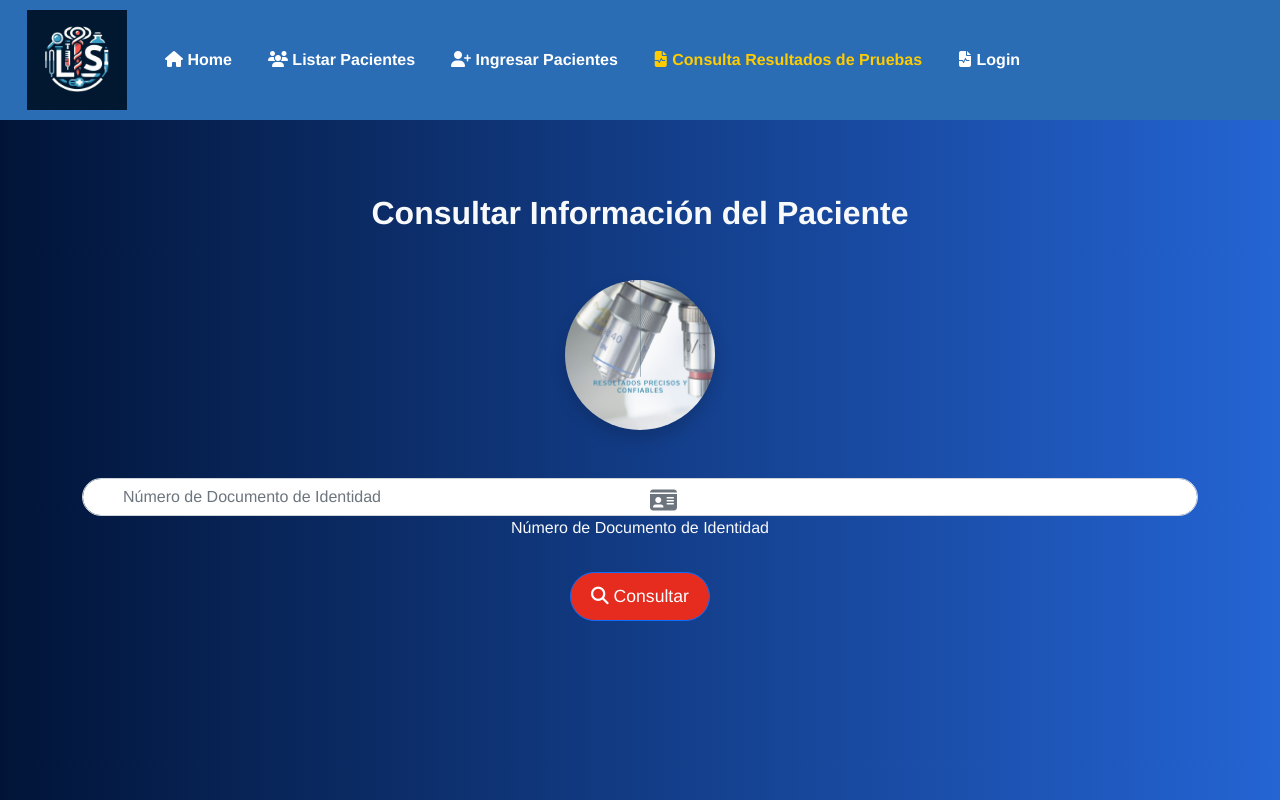
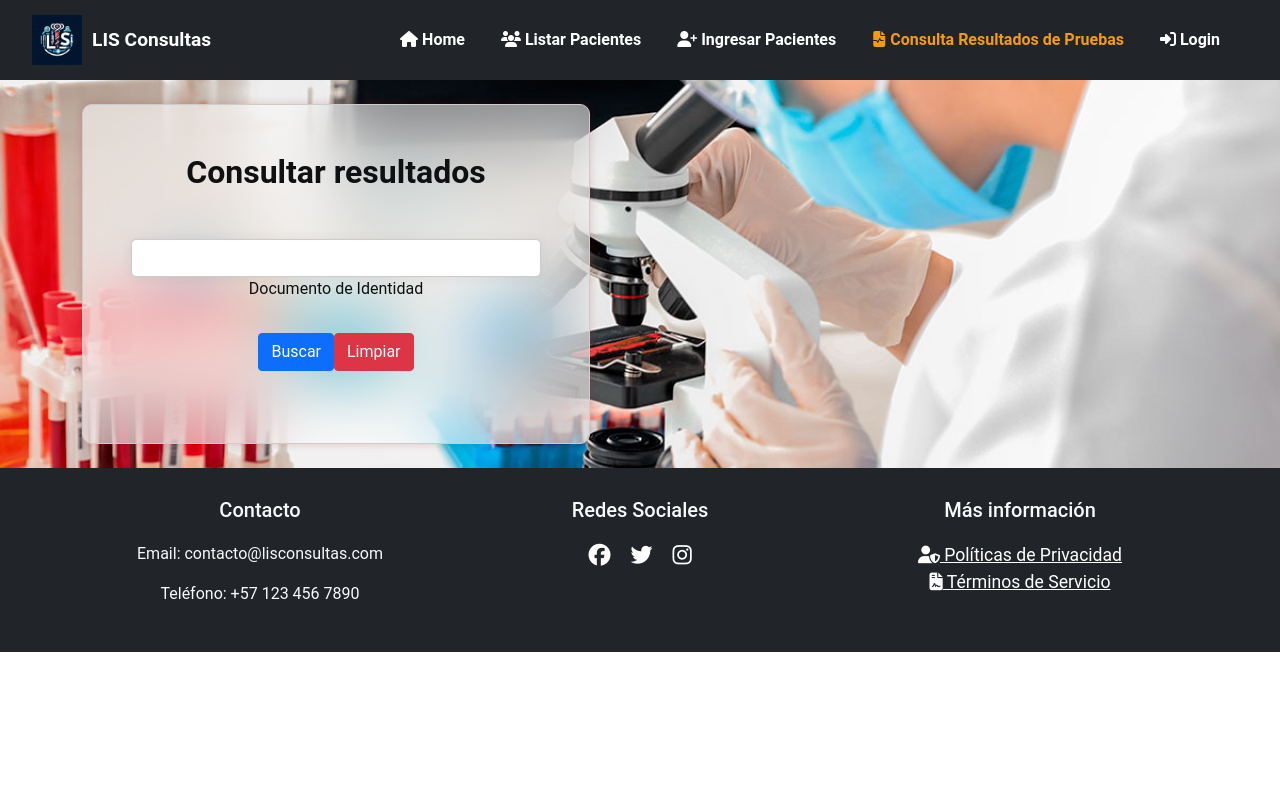
Before and after one commit to Andresf-Asprilla/lisconsultas, a Vue app: page /ConsultaResultados in a window 1280 px wide. Shown: the top 800 px of the page. Built offline with nearby package versions, Linux system fonts and the light colour scheme.

Commit message:
listo todo

```diff
--- a/package.json
+++ b/package.json
@@ -13,6 +13,7 @@
     "@fortawesome/free-brands-svg-icons": "^6.6.0",
     "@fortawesome/free-solid-svg-icons": "^6.6.0",
     "@fortawesome/vue-fontawesome": "^3.0.8",
+    "axios": "^1.7.7",
     "core-js": "^3.8.3",
     "vue": "^3.2.13",
     "vue-router": "^4.4.5"
--- a/src/App.vue
+++ b/src/App.vue
@@ -1,15 +1,16 @@
 <template>
   <div id="app">
-    <nav class="navbar navbar-expand-lg" style="background-color: #2a6db5; color: white;">
+    <nav class="navbar navbar-expand-lg navbar-dark bg-dark" style="background-color: #343a40;">
       <div class="container-fluid">
         <a class="navbar-brand" href="#">
-          <img src="@/assets/LIS.jpeg" alt="Logo del Lab" class="logo" style="width: 100px; height: auto;" />
+          <img src="@/assets/LIS.jpeg" alt="Logo del Lab" class="logo" />
+          <span class="brand-text">LIS Consultas</span>
         </a>
         <button class="navbar-toggler" type="button" data-bs-toggle="collapse" data-bs-target="#navbarNavDropdown" aria-controls="navbarNavDropdown" aria-expanded="false" aria-label="Toggle navigation">
           <span class="navbar-toggler-icon"></span>
         </button>
         <div class="collapse navbar-collapse" id="navbarNavDropdown">
-          <ul class="navbar-nav">
+          <ul class="navbar-nav ms-auto">
             <li class="nav-item">
               <router-link class="nav-link" to="/home">
                 <i class="fas fa-home"></i> Home
@@ -32,7 +33,7 @@
             </li>
             <li class="nav-item">
               <router-link class="nav-link" to="/login">
-                <i class="fas fa-file-medical-alt"></i> Login
+                <i class="fas fa-sign-in-alt"></i> Login
               </router-link>
             </li>
           </ul>
@@ -42,7 +43,7 @@
 
     <router-view />
 
-    <footer class="footer">
+    <footer class="footer bg-dark text-light">
       <div class="container">
         <div class="row">
           <div class="col text-center">
@@ -53,13 +54,13 @@
           <div class="col text-center">
             <h5>Redes Sociales</h5>
             <a href="https://facebook.com" target="_blank">
-              <i class="fab fa-facebook fa-lg"></i>
+              <i class="fab fa-facebook fa-lg text-white"></i>
             </a>
             <a href="https://twitter.com" target="_blank">
-              <i class="fab fa-twitter fa-lg"></i>
+              <i class="fab fa-twitter fa-lg text-white"></i>
             </a>
             <a href="https://instagram.com" target="_blank">
-              <i class="fab fa-instagram fa-lg"></i>
+              <i class="fab fa-instagram fa-lg text-white"></i>
             </a>
           </div>
           <div class="col text-center">
@@ -79,63 +80,66 @@
 
 <style scoped>
 #app {
-  font-family: Avenir, Helvetica, Arial, sans-serif;
+  font-family: 'Roboto', sans-serif;
   -webkit-font-smoothing: antialiased;
   -moz-osx-font-smoothing: grayscale;
   text-align: center;
-  color: #ffffff; /* Cambiar color del texto */
+  color: #ffffff;
 }
 
-nav {
-  padding: 5px 15px; /* Ajustar padding de la barra */
+.navbar {
+  padding: 10px 20px;
 }
 
 .navbar-brand {
   font-weight: bold;
-  font-size: 2rem; /* Aumentar tamaño de la fuente del logo */
+  font-size: 1.5rem;
+  display: flex;
+  align-items: center;
 }
 
 .logo {
-  width: 80px; /* Ajustar el tamaño del logo */
-  margin-right: 10px; /* Espaciado entre el logo y el texto */
+  width: 50px;
+  margin-right: 10px;
 }
 
 .brand-text {
-  color: #ffffff; /* Color del texto del logo */
+  color: #ffffff;
+  font-size: 1.2rem;
 }
 
-nav a {
+.navbar-nav .nav-link {
   font-weight: bold;
-  color: #ffffff; /* Color de las letras en la barra de navegación */
-  transition: color 0.3s;
-  margin-right: 20px; /* Espaciado entre los elementos */
+  color: #ffffff;
+  margin-right: 20px;
+  transition: color 0.3s ease;
 }
 
-nav a:hover {
-  color: #ffcc00; /* Color de texto al pasar el mouse */
+.navbar-nav .nav-link:hover {
+  color: #f39c12;
 }
 
-nav a.router-link-exact-active {
-  color: #ffcc00; /* Color activo */
+.navbar-nav .router-link-exact-active {
+  color: #f39c12;
 }
 
-/* Estilos para el footer */
 .footer {
-  background-color: #2a6db5; /* Cambiar el color de la barra inferior */
+  background-color: #343a40;
   color: white;
-  padding: 20px 0; /* Aumentar padding para mayor espacio */
+  padding: 30px 0;
 }
 
 .footer h5 {
-  margin-bottom: 10px;
+  margin-bottom: 20px;
 }
 
 .footer a {
   color: white;
-  margin: 0 5px;
+  margin: 0 10px;
+  font-size: 1.1rem;
 }
 
 .footer a:hover {
-  text-decoration: underline;
+  color: #f39c12;
 }
 </style>
--- a/src/router/index.js
+++ b/src/router/index.js
@@ -7,6 +7,7 @@ import ActualizarPacientesView from '../views/ActualizarPacientesView.vue'
 import DetallesPacientesView from '../views/DetallesPacientesView.vue'
 import ActualizarPruebasPPacientesView from '../views/ActualizarPruebasPPacientesView.vue'
 import LogView from '../views/LogView.vue';
+import VerResultados from '@/views/VerResultados.vue'
 
 const routes = [
   {
@@ -49,6 +50,11 @@ const routes = [
     name: 'DetallesPacientes',
     component: DetallesPacientesView
   },
+  {
+    path: '/VerResultados/:id',
+    name: 'VerResultados',
+    component: VerResultados
+  },
 
   {
     path: '/about',
--- a/src/views/ConultaResultadosView.vue
+++ b/src/views/ConultaResultadosView.vue
@@ -1,155 +1,80 @@
 <template>
-  <section class="text-center gradient-background">
+  <section class="text-center text-lg-start">
     <div class="container py-4">
-      <!-- Título principal -->
-      <h2 class="fw-bold mb-5 text-light">Consultar Información del Paciente</h2>
-
-      <!-- Imagen decorativa -->
-      <div class="image-container mb-5">
-        <img src="@/assets/lis2.jpeg" alt="Consulta médica" class="img-fluid rounded-circle shadow">
-      </div>
-
-      <!-- Campo de entrada para el número de documento -->
-      <div class="form-outline mb-4">
-        <i class="fas fa-id-card icon"></i> <!-- Icono de documento -->
-        <input
-          type="tel"
-          id="documentInput"
-          class="form-control"
-          v-model="documentId"
-          placeholder="Número de Documento de Identidad"
-          required
-        />
-        <label class="form-label text-light" for="documentInput">Número de Documento de Identidad</label>
-      </div>
-
-      <!-- Botón de consulta -->
-      <button type="button" class="btn btn-primary" @click="fetchPatientData">
-        <i class="fas fa-search"></i> Consultar
-      </button>
-
-      <!-- Mostrar datos del paciente -->
-      <div v-if="patientData" class="mt-4 text-light">
-        <h3 class="section-title">Datos del Paciente:</h3>
-        <p><strong><i class="fas fa-user"></i> Nombres:</strong> {{ patientData.name }}</p>
-        <p><strong><i class="fas fa-user"></i> Apellidos:</strong> {{ patientData.lastname }}</p>
-        <p><strong><i class="fas fa-birthday-cake"></i> Edad:</strong> {{ patientData.age }}</p>
-        <p><strong><i class="fas fa-venus-mars"></i> Género:</strong> {{ patientData.gender }}</p>
-        <p><strong><i class="fas fa-hospital"></i> EPS:</strong> {{ patientData.epsName }}</p>
-
-        <h3 class="section-title">Resultados del Perfil Lipídico:</h3>
-        <p><strong><i class="fas fa-vial"></i> HDL:</strong> {{ lipidProfile.hdl }}</p>
-        <p><strong><i class="fas fa-vial"></i> LDL:</strong> {{ lipidProfile.ldl }}</p>
-        <p><strong><i class="fas fa-vial"></i> Triglicéridos:</strong> {{ lipidProfile.trig }}</p>
-        <p><strong><i class="fas fa-vial"></i> Colesterol Total:</strong> {{ lipidProfile.cholt }}</p>
+      <div class="row g-0 align-items-center">
+        <div class="col-lg-6 mb-5 mb-lg-0">
+          <div class="card cascading-right" style="
+              background: hsla(0, 0%, 100%, 0.55);
+              backdrop-filter: blur(30px);">
+            <div class="card-body p-5 shadow-5 text-center">
+              <h2 class="fw-bold mb-5">Consultar resultados</h2>
+              <form @submit.prevent="searchId"> <!-- Prevent form submission -->
+                <div class="form-outline mb-4">
+                  <input type="tel" id="form3Example4" class="form-control" v-model="documentUser" required/>
+                  <label class="form-label" for="form3Example4">Documento de Identidad</label>
+                </div>
+                <button type="submit" class="btn btn-primary btn-block mb-4">Buscar</button>
+                <button type="reset" class="btn btn-danger btn-block mb-4">Limpiar</button>
+              </form>
+            </div>
+          </div>
+        </div>
       </div>
     </div>
   </section>
 </template>
 
+<style scoped>
+.card {
+  border: 1px solid #ccc;
+  box-shadow: 0 0 10px rgba(159, 1, 1, 0.2);
+  border-radius: 10px;
+}
+.fw-bold, .form-label {
+  color: #0e1011;
+}
+.form-control {
+  border: 1px solid #ccc;
+  border-radius: 5px;
+  box-shadow: 0 0 10px rgba(75, 75, 75, 0.1);
+}
+section {
+  background-image: url('../assets/labsb2.jpg');
+  background-size: cover;
+  background-position: center;
+}
+@media (min-width: 992px) {
+  .cascading-right {
+    margin-right: 50px;
+  }
+}
+</style>
+
 <script>
 export default {
   data() {
     return {
-      documentId: '',
-      patientData: null,
-      lipidProfile: {},
-    };
+      userid: null,
+      documentUser: ''
+    }
   },
   methods: {
-    fetchPatientData() {
-      // Reemplaza la URL con tu API real
-      fetch(`https://localhost/lisapi/?consultarPaciente&document=${this.documentId}`)
-        .then((response) => response.json())
-        .then((data) => {
-
-          this.patientData = data.patient;
-          this.lipidProfile = data.lipidProfile; // Asegúrate de que la estructura coincida con tu respuesta
+    searchId(event) {
+      event.preventDefault();
+      const url = `http://localhost/lisapi/?consultarPacientesdoc=${this.documentUser}`
+      fetch(url, { method: "GET" })
+        .then(respuesta => respuesta.json())
+        .then((datosRespuesta) => {
+          if (datosRespuesta.success === 0 || !datosRespuesta[0]?.id) {
+            alert("Usuario no encontrado");
+          } else {
+            console.log(datosRespuesta);
+            this.userid = datosRespuesta[0].id;
+            this.$router.push({ name: 'VerResultados', params: { id: this.userid } });
+          }
         })
-        .catch((error) => {
-          console.error("Error:", error);
-          alert("Error al obtener los datos del paciente.");
-        });
-    },
-  },
-};
-</script>
-
-<style scoped>
-
-.gradient-background {
-  background: linear-gradient(to right, #011438, #2464d4); /* Degradado azul oscuro */
-  min-height: 100vh;
-  padding-top: 50px;
-  padding-bottom: 50px;
-}
-
-
-h2 {
-  color: #ffffff;
-  font-size: 2rem;
-  margin-bottom: 30px;
-}
-
-.image-container img {
-  width: 150px;
-  height: 150px;
-  object-fit: cover;
-  border-radius: 50%;
-  box-shadow: 0 4px 8px rgba(0, 0, 0, 0.2);
-}
-
-
-.form-control {
-  padding-left: 2.5rem; /* Espacio para el ícono */
-  border-radius: 20px;
-}
-
-
-.icon {
-  position: absolute;
-  margin-left: 10px;
-  margin-top: 10px;
-  color: #6c757d;
-  font-size: 1.5rem;
-}
-
-h3.section-title {
-  color: #ffffff;
-  margin-top: 30px;
-  font-size: 1.5rem;
-}
-
-
-p {
-  margin-bottom: 10px;
-}
-
-.btn-primary {
-  background-color: #e52c1f;
-  border-radius: 25px;
-  padding: 10px 20px;
-  font-size: 1.1rem;
-}
-
-
-@media (max-width: 576px) {
-  .image-container img {
-    width: 200px;
-    height: 200px;
-  }
-
-  h2 {
-    font-size: 1.5rem;
-  }
-
-  h3.section-title {
-    font-size: 1.2rem;
-  }
-
-  .btn-primary {
-    font-size: 1rem;
-    padding: 8px 16px;
+        .catch(console.log);
+    }
   }
 }
-</style>
+</script>
--- a/src/views/HomeView.vue
+++ b/src/views/HomeView.vue
@@ -1,38 +1,22 @@
+
+
 <template>
   <div class="home">
     <div class="container text-center mt-5">
   <div class="row align-items-center">
-        <!-- Carrusel de Bootstrap reemplazando la imagen estática -->
-        <div class="col-md-8">
-          <div id="carouselExampleInterval" class="carousel slide" data-bs-ride="carousel">
-            <div class="carousel-inner">
-              <div class="carousel-item active" data-bs-interval="2000">
-                <img src="@/assets/lab1.jpeg" class="d-block w-100 " alt="KFC">
-              </div>
-              <div class="carousel-item" data-bs-interval="2000">
-                <img src="@/assets/IMG-20241010-WA0009.jpg" class="d-block w-100 " alt="KFC">
-              </div>
-              <div class="carousel-item" data-bs-interval="2000">
-                <img src="@/assets/IMG-20241010-WA0008.jpg" class="d-block w-100" alt="La Panadería">
-              </div>
-              <div class="carousel-item" data-bs-interval="2000">
-                <img src="@/assets/IMG-20241010-WA0013.jpg" class="d-block w-100 " alt="Pizzería">
-              </div>
-
-
-            </div>
-            <button class="carousel-control-prev" type="button" data-bs-target="#carouselExampleInterval" data-bs-slide="prev">
-              <span class="carousel-control-prev-icon" aria-hidden="true"></span>
-              <span class="visually-hidden">Previous</span>
-            </button>
-            <button class="carousel-control-next" type="button" data-bs-target="#carouselExampleInterval" data-bs-slide="next">
-              <span class="carousel-control-next-icon" aria-hidden="true"></span>
-              <span class="visually-hidden">Next</span>
-            </button>
-          </div>
+    <!-- Imagen de bienvenida con animación -->
+    <div class="col-md-6 position-relative welcome-carousel">
+      <img
+        v-for="(image, index) in images"
+        :key="index"
+        :src="image"
+        alt="Bienvenida a LisConsultas"
+        class="img-fluid rounded shadow-lg"
+        :class="{ 'active': activeImageIndex === index }"
+      />
     </div>
         <!-- Texto descriptivo en un cuadro -->
-        <div class="col-md-4" style="background-color: #2a6db5;">
+    <div class="col-md-6 d-flex align-items-center">
       <div class="custom-edit-card">
         <div class="card-body2">
           <p class="lead">
@@ -44,13 +28,12 @@
     </div>
   </div>
 
-
       <!-- Características Principales -->
       <div class="features mt-5">
         <div class="row">
           <div class="col-md-4">
             <div
-              class="card text-center mb-4"
+              class="card text-center mb-4 feature-card"
               @mouseenter="activeDescription = 'patients'"
               @mouseleave="activeDescription = null"
             >
@@ -65,7 +48,7 @@
           </div>
           <div class="col-md-4">
             <div
-              class="card text-center mb-4"
+              class="card text-center mb-4 feature-card"
               @mouseenter="activeDescription = 'edit'"
               @mouseleave="activeDescription = null"
             >
@@ -80,7 +63,7 @@
           </div>
           <div class="col-md-4">
             <div
-              class="card text-center mb-4"
+              class="card text-center mb-4 feature-card"
               @mouseenter="activeDescription = 'results'"
               @mouseleave="activeDescription = null"
             >
@@ -95,12 +78,71 @@
           </div>
         </div>
       </div>
+
+      <!-- Barra de progreso -->
+      <div class="progress-section my-5">
+        <h3>Proceso de Gestión</h3>
+        <div class="progress">
+          <div class="progress-bar" role="progressbar" style="width: 75%;" aria-valuenow="75" aria-valuemin="0" aria-valuemax="100">75%</div>
+        </div>
+      </div>
+
+      <!-- Sección de testimonios -->
+<div class="testimonials my-5">
+  <h3>Testimonios</h3>
+  <div class="row">
+    <div class="col-md-4">
+      <div class="testimonial text-center">
+        <div class="testimonial-image">
+          <img src="@/assets/imagen1.jpg" alt="Dr. Juan Pérez" />
+        </div>
+        <p>"LisConsultas ha transformado nuestra forma de gestionar los resultados de laboratorio. ¡Recomendado!"</p>
+        <cite>- Dr. Juan Pérez</cite>
+      </div>
+    </div>
+    <div class="col-md-4">
+      <div class="testimonial text-center">
+        <div class="testimonial-image">
+          <img src="@/assets/imagen2.jpg" alt="Dra. María Gómez" />
+        </div>
+        <p>"La eficiencia y facilidad de uso de LisConsultas nos ha ahorrado mucho tiempo."</p>
+        <cite>- Dra. María Gómez</cite>
+      </div>
+    </div>
+    <div class="col-md-4">
+      <div class="testimonial text-center">
+        <div class="testimonial-image">
+          <img src="@/assets/imagen3.jpg" alt="Lic. Carlos López" />
+        </div>
+        <p>"Un sistema intuitivo y completo para cualquier laboratorio."</p>
+        <cite>- Lic. Carlos López</cite>
+      </div>
+    </div>
+  </div>
+</div>
+
+
+      <div class="news-section my-5">
+        <div class="row">
+          <div class="col-md-6">
+            <div class="news-item">
+            </div>
+          </div>
+          <div class="col-md-6">
+            <div class="news-item">
+            </div>
+          </div>
+        </div>
+      </div>
     </div>
   </div>
 </template>
 
 <script>
 import { FontAwesomeIcon } from '@fortawesome/vue-fontawesome';
+import lab1 from '@/assets/lab1.jpeg';
+import lab2 from '@/assets/lab2.jpg';
+import lab3 from '@/assets/lab3.jpg';
 
 export default {
   name: 'HomeView',
@@ -109,95 +151,188 @@ export default {
   },
   data() {
     return {
-      activeDescription: null, // Almacena la opción activa
+      activeImageIndex: 0, // Almacena el índice de la imagen activa
+      images: [lab1, lab2, lab3],
+      interval: null, // Almacena el intervalo para cambiar imágenes
     };
+  },
+  mounted() {
+    // Inicia el intervalo cuando el componente se monta
+    this.startImageRotation();
+  },
+  beforeUnmount() {
+    // Limpia el intervalo al destruir el componente
+    clearInterval(this.interval);
+  },
+  methods: {
+  startImageRotation() {
+    this.interval = setInterval(() => {
+      // Cambia la imagen activa
+      this.activeImageIndex = (this.activeImageIndex + 1) % this.images.length;
+    }, 3000); // Cambia la imagen cada 3 segundos (3000 ms)
+  },
 },
 };
 </script>
 
 <style scoped>
 .home {
-  background-color: #44617a; /* Color de fondo general */
-  color: #332;
+  background-color: #e9f0f5;
+  color: #333;
   padding: 20px;
 }
+.img-fluid {
+  max-height: 500px;
+  width: 100%;
+  object-fit: cover;
+  box-shadow: 0 4px 8px rgba(0, 0, 0, 0.1);
+}
 
-.img-fluid {
-  max-height: 500px; /* Limitar la altura de la imagen */
-  width: 100%; /* Asegúrate de que ocupe todo el ancho del contenedor */
-  object-fit: cover; /* Mantiene la proporción de la imagen */
+.animated-fade {
+  animation: fade 5s infinite;
+}
+
+@keyframes fade {
+  0%, 100% { opacity: 1; }
+  50% { opacity: 0; }
 }
 
 .icon {
   margin-right: 8px;
-  color: #6aa9e9; /* Color de los iconos */
+  color: #1c87c9;
 }
 
 .large-icon {
   font-size: 3rem;
-  margin-bottom: 10px; /* Espacio debajo del icono */
+  margin-bottom: 10px;
 }
 
 .card {
-  border: 1px solid #dee2e6; /* Borde de las tarjetas */
-  border-radius: 0.5rem; /* Bordes redondeados */
+  border: 1px solid #dee2e6;
+  border-radius: 0.5rem;
   padding: 20px;
-  margin-top: 15px; /* Espacio superior para separar de la imagen */
-  background-color: #0a0231; /* Color de fondo de la tarjeta */
-  color: #ffffff;
+  background-color: #ffffff;
+  color: #333;
+  transition: transform 0.3s, box-shadow 0.3s;
 }
 
 .card-body {
-  padding: 20px; /* Ajustar el padding del cuerpo de la tarjeta */
+  padding: 20px;
 }
+
 .card-body2 {
-  padding: 10px; /* Ajustar el padding del cuerpo de la tarjeta */
-  color: #ffffff; /* Cambia este color al que prefieras */
-  font-size: 0.9rem; /* Ajusta el tamaño de la letra aquí si lo deseas */
-
+  padding: 10px;
+  color: #333;
+  font-size: 1rem;
 }
 
 .card:hover {
-  transform: scale(1.05); /* Efecto de aumento al pasar el mouse */
+  transform: scale(1.05);
+  box-shadow: 0 8px 16px rgba(0, 0, 0, 0.2);
 }
 
 .description {
   margin-top: 10px;
   font-size: 1rem;
-  color: #030809; /* Color del texto de descripción */
-}
-.custom-edit-card {
-  background-color: #44617a; /* Color de fondo específico para la tarjeta de edición */
-  /* Puedes añadir más estilos si lo deseas */
+  color: #666;
 }
 
-.carousel-item img {
-  height: 500px; /* Puedes ajustar la altura según tus necesidades */
-  width: 100%; /* La imagen ocupará todo el ancho del carrusel */
-  object-fit: contain; /* Ajusta la imagen dentro del contenedor sin recortar */
-  padding: 0; /* Elimina cualquier padding innecesario */
-  border-radius: 0; /* Sin bordes redondeados */
-  background-color: #2a6db5;
+.custom-edit-card {
+  background-color: #f8f9fa;
+  padding: 20px;
+  border-radius: 0.5rem;
+  box-shadow: 0 4px 8px rgba(0, 0, 0, 0.1);
+  height: 100%; /* Hace la tarjeta más alta */
+  display: flex;
+  align-items: center;
+  justify-content: center;
 }
 
-#carouselExampleInterval {
-  max-width: 800px; /* Ancho máximo del carrusel */
-  margin: auto; /* Centra el carrusel horizontalmente */
-  border-radius: 10px; /* Bordes redondeados del carrusel */
-  overflow: hidden; /* Esconde cualquier contenido que sobresalga */
-  box-shadow: 0 0 50px rgba(0, 0, 0, 0.2); /* Sombra para darle profundidad al carrusel */
-  border-color: #ffffff;
+.card-body2 p {
+  font-style: italic;
+  quotes: "“" "”";
+}
+.card-body2 p::after {
+  content: close-quote;
+}
+.lead {
+    font-size: 1.2rem;
+    font-weight: 200;
+    color: #333;
+    margin: 20px 0;
 }
 
-.carousel-control-prev-icon,
-.carousel-control-next-icon {
-  background-color: #3b0fec80; /* Fondo semitransparente para los controles */
-  border-radius: 50%; /* Controles redondeados */
+.text-center {
+    text-align: center;
 }
 
-.carousel-control-prev-icon:hover,
-.carousel-control-next-icon:hover {
-  background-color: #3b0fec80; /* Cambia el color de los controles al pasar el mouse */
+.lead:hover {
+    color: #007bff;
+    transition: color 0.3s;
+}
+.feature-card {
+  cursor: pointer;
+  transition: background-color 0.3s, transform 0.3s, box-shadow 0.3s;
+}
+
+.feature-card:hover {
+  background-color: #1c87c9;
+  color: #ffffff;
+  transform: scale(1.05);
+  box-shadow: 0 8px 16px rgba(0, 0, 0, 0.2); /* Sombra */
+}
+.testimonial-image {
+  width: 200px;
+  height: 200px;
+  border-radius: 100%;
+  overflow: hidden;
+  margin: 0 auto;
+  display: flex;
+  align-items: center;
+  justify-content: center;
+}
+
+.testimonial-image img {
+  width: 100%;
+  height: auto;
+}
+.welcome-carousel {
+  position: relative;
+  width: 80%;
+  height: 400px; /* Fijamos la altura */
+  overflow: hidden; /* Ocultamos el exceso */
+}
+
+.welcome-carousel img {
+  position: absolute;
+  top: 0;
+  left: 0;
+  width: 100%;
+  height: 100%; /* Fijamos la altura */
+  object-fit: cover; /* Mantenemos la proporción de la imagen */
+  opacity: 0;
+  transition: opacity 1s ease-in-out;
+  z-index: 0;
+}
+
+.welcome-carousel img.active {
+  opacity: 1;
+  z-index: 1;
+}
+.row.align-items-center {
+  display: flex;
+  align-items: center;
+}
+
+.col-md-8 {
+  flex: 0 0 auto;
+  width: 40%;
+}
+
+.col-md-6 {
+  flex: 0 0 auto;
+  width: 70%;
+  padding-left: 10px; /* Ajustar espacio entre la imagen y el texto */
 }
 
 </style>
```
Also changed, not shown: src/views/IngresarPacientesView.vue (+11 -21 lines), src/views/DetallesPacientesView.vue (indentation only), 1 other file (tests, documents, lock files or other folders). Lines whose indentation alone changed are shown as unchanged.
